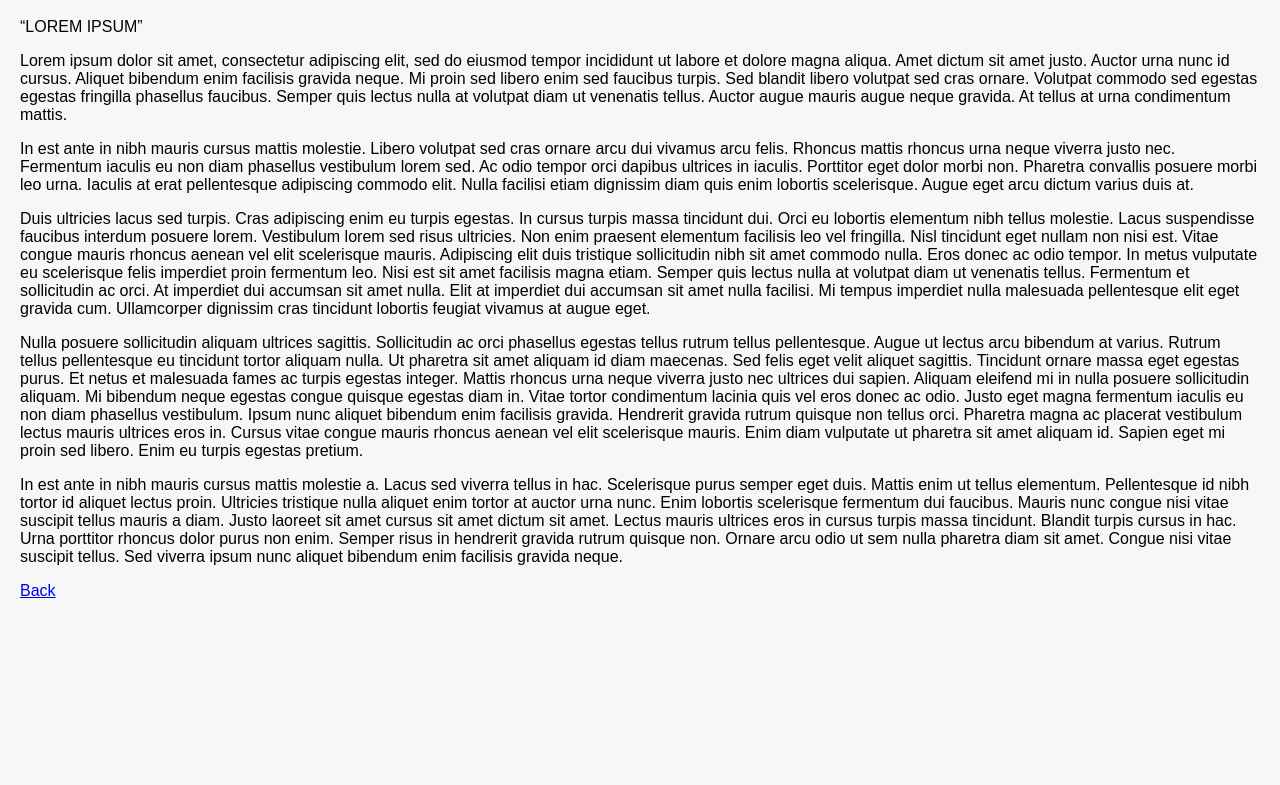
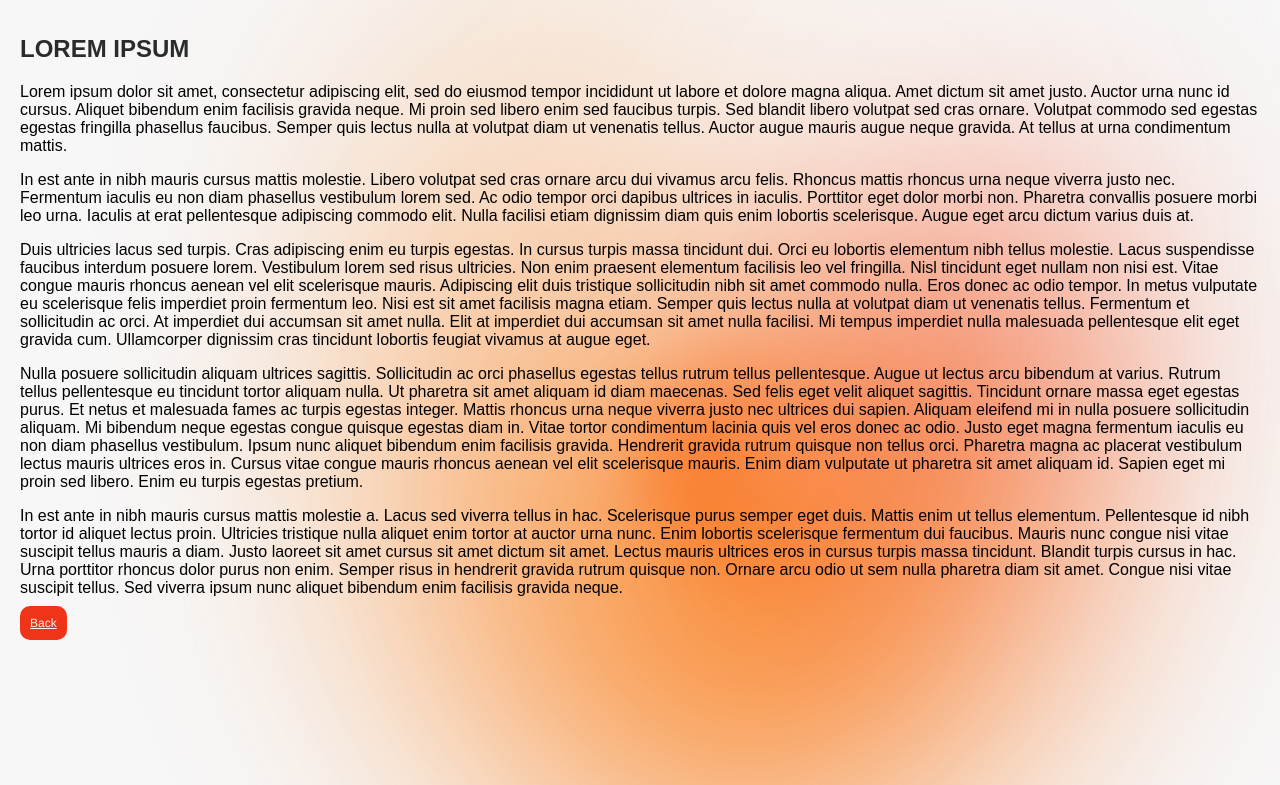
Before and after one commit to Elbina-Paudel/KathaKosh, a plain HTML site: page html/story1.html in a window 1280 px wide. Shown: the part 92-877 px from the top of the page. Before the commit the page ends 800 px from the top, so only its background shows below. Drawn offline with Linux system fonts and the light colour scheme; files that its build step writes are made by us from their sources.

Commit message:
modified some pages

```diff
--- a/html/story1.html
+++ b/html/story1.html
@@ -4,6 +4,7 @@
     <meta charset="UTF-8">
     <meta name="viewport" content="width=device-width, initial-scale=1.0">
     <title>Story 1</title>
+    <link rel="stylesheet" href="../css/style_home.css">
     <link rel="stylesheet" href="story-styles.css">
 </head>
 <body>
@@ -12,7 +13,6 @@
           <li><a href="home.html" class="logo">KathaKosh</a></li>
           <li><a href="katha.html" class="kathaButton" >Katha</a></li>
           <li><a href="kosh.html" class="koshButton">Kosh</a></li>
-
         </ul>
       </nav>
     <section class="body">
@@ -22,7 +22,7 @@
             </div>
         </div>
         <div class="article">
-            <q>LOREM IPSUM</q>
+            <h1>LOREM IPSUM</h1>
             <p>
                 Lorem ipsum dolor sit amet, consectetur adipiscing elit, sed do eiusmod tempor incididunt ut labore et
                 dolore magna aliqua. Amet dictum sit amet justo. Auctor urna nunc id cursus. Aliquet bibendum enim
@@ -88,9 +88,7 @@
                 nunc aliquet bibendum enim facilisis gravida neque.
             </p>
         </div>
-        <div class="comment">
-            <a class="button" href="kathakosh.html">Back</a>
-        </div>
+            <a class="kathaButton" href="kathakosh.html">Back</a>
 
 </body>
 </html>
```
Also changed, not shown: html/kathakosh.html (+5 -2 lines).
